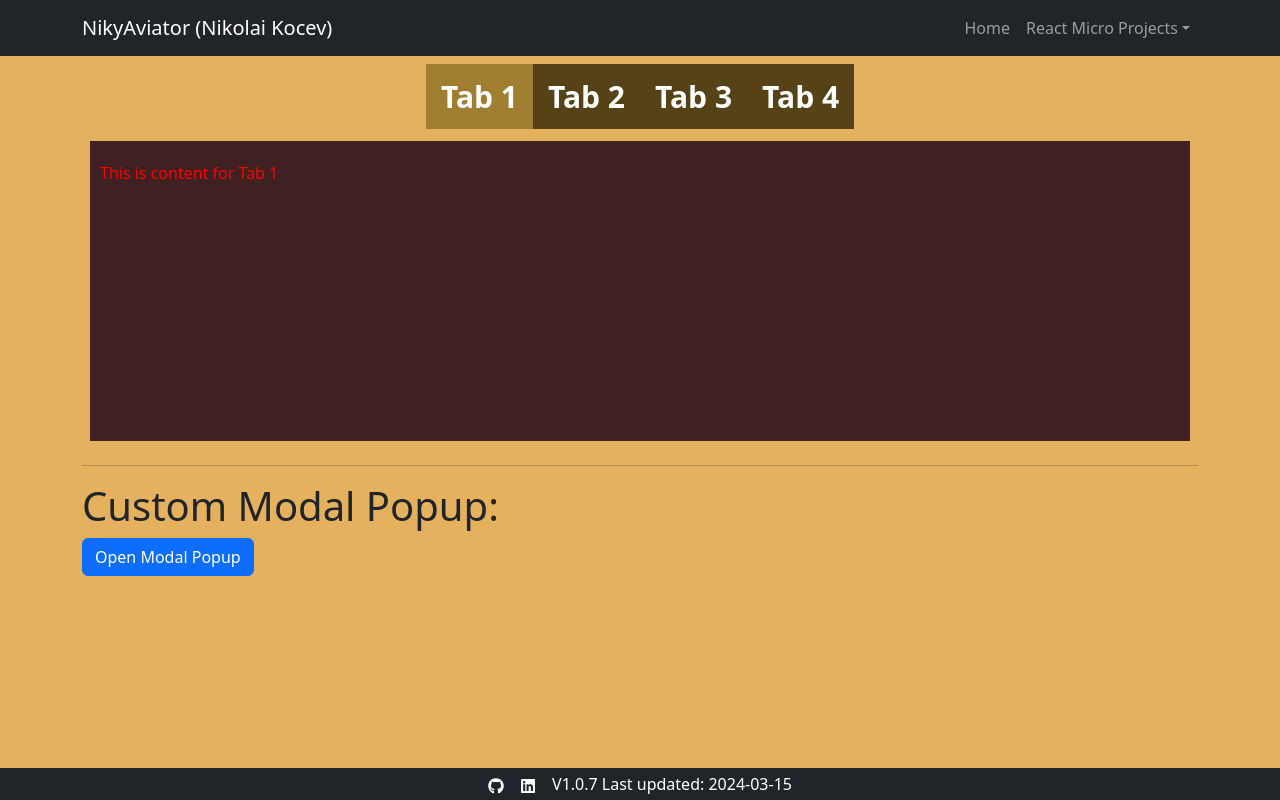
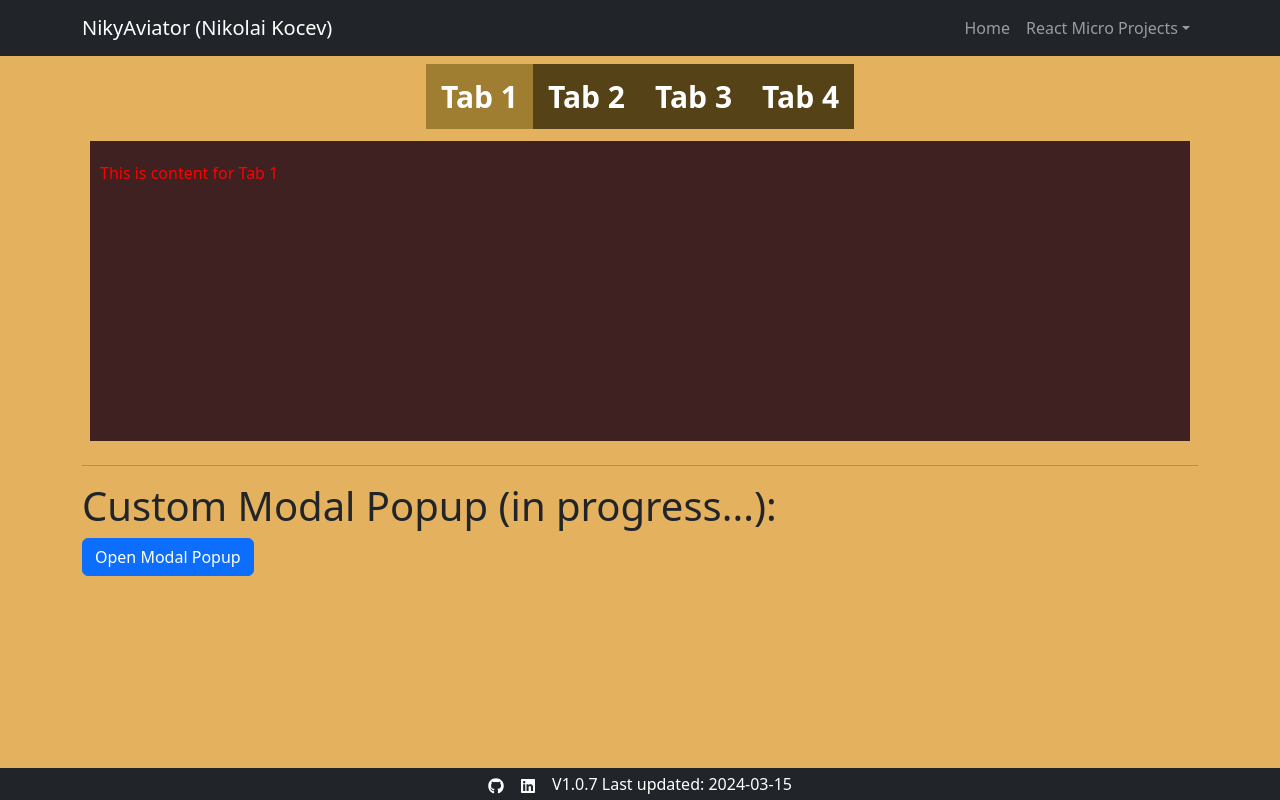
Before and after one commit to NikyAviator/nikolaikocev, a React (Vite) app in the folder frontend/: page /tabs in a window 1280 px wide. Built offline with nearby package versions, Linux system fonts and the light colour scheme; a web font is replaced by a local one.

Commit message:
Update TabsPage.jsx

```diff
--- a/frontend/src/Pages/TabsPage.jsx
+++ b/frontend/src/Pages/TabsPage.jsx
@@ -8,7 +8,7 @@ const TabsPage = () => {
     <Container>
       <TabTest />
       <hr />
-      <h1>Custom Modal Popup:</h1>
+      <h1>Custom Modal Popup (in progress...):</h1>
       <ModalTest />
     </Container>
   );
```
